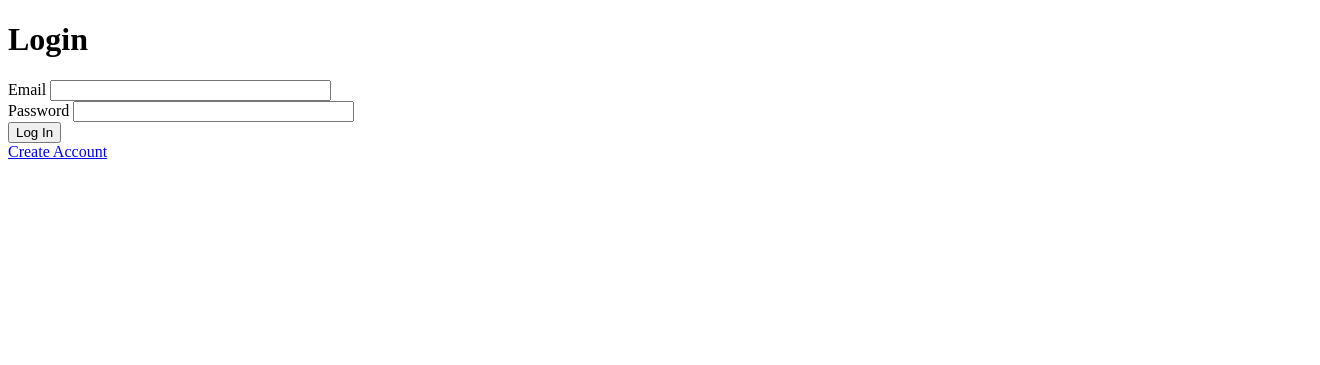
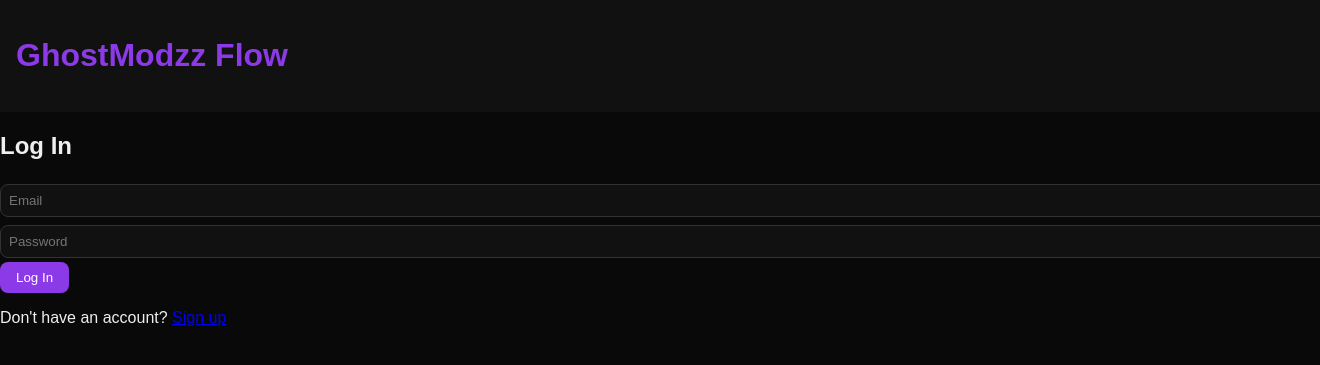
Before and after one commit to Ghostmodzzz/ghostmodzz-flow-app, a Flask app: page /login in a window 1320 px wide; the page is wider, and only the part inside the window is pictured. Shown: the top 365 px of that part. Run offline with Flask 2, Linux system fonts and the light colour scheme; some libraries are stand-ins or nearby versions.

Commit message:
Update login.html

```diff
--- a/templates/login.html
+++ b/templates/login.html
@@ -1,22 +1,11 @@
-
-<!doctype html>
-<html lang="en">
-<head><title>Login</title></head>
-<body>
-    <h1>Login</h1>
-    <form method="POST">
-        {{ form.hidden_tag() }}
-        {{ form.email.label }} {{ form.email(size=32) }}<br>
-        {{ form.password.label }} {{ form.password(size=32) }}<br>
-        {{ form.submit() }}
-    </form>
-    <a href="{{ url_for('register') }}">Create Account</a>
-    {% with messages = get_flashed_messages(with_categories=true) %}
-      {% if messages %}
-        {% for category, message in messages %}
-          <div class="alert alert-{{ category }}">{{ message }}</div>
-        {% endfor %}
-      {% endif %}
-    {% endwith %}
-</body>
-</html>
+{% extends "base.html" %}
+{% block content %}
+  <h2>Log In</h2>
+  <form method="post">
+    {{ form.hidden_tag() }}
+    {{ form.email(class="input", placeholder="Email") }}
+    {{ form.password(class="input", placeholder="Password") }}
+    {{ form.submit(class="btn") }}
+  </form>
+  <p>Don't have an account? <a href="{{ url_for('main.register') }}">Sign up</a></p>
+{% endblock %}
```
